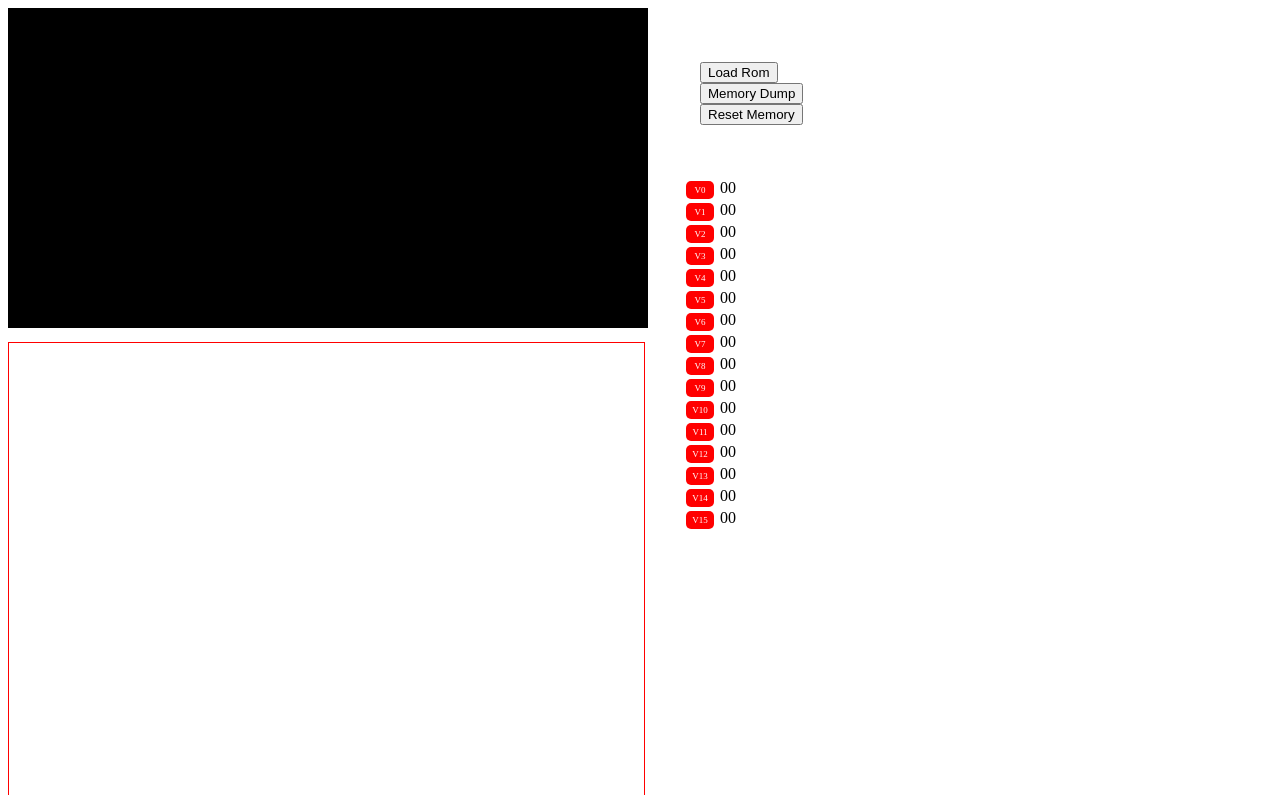
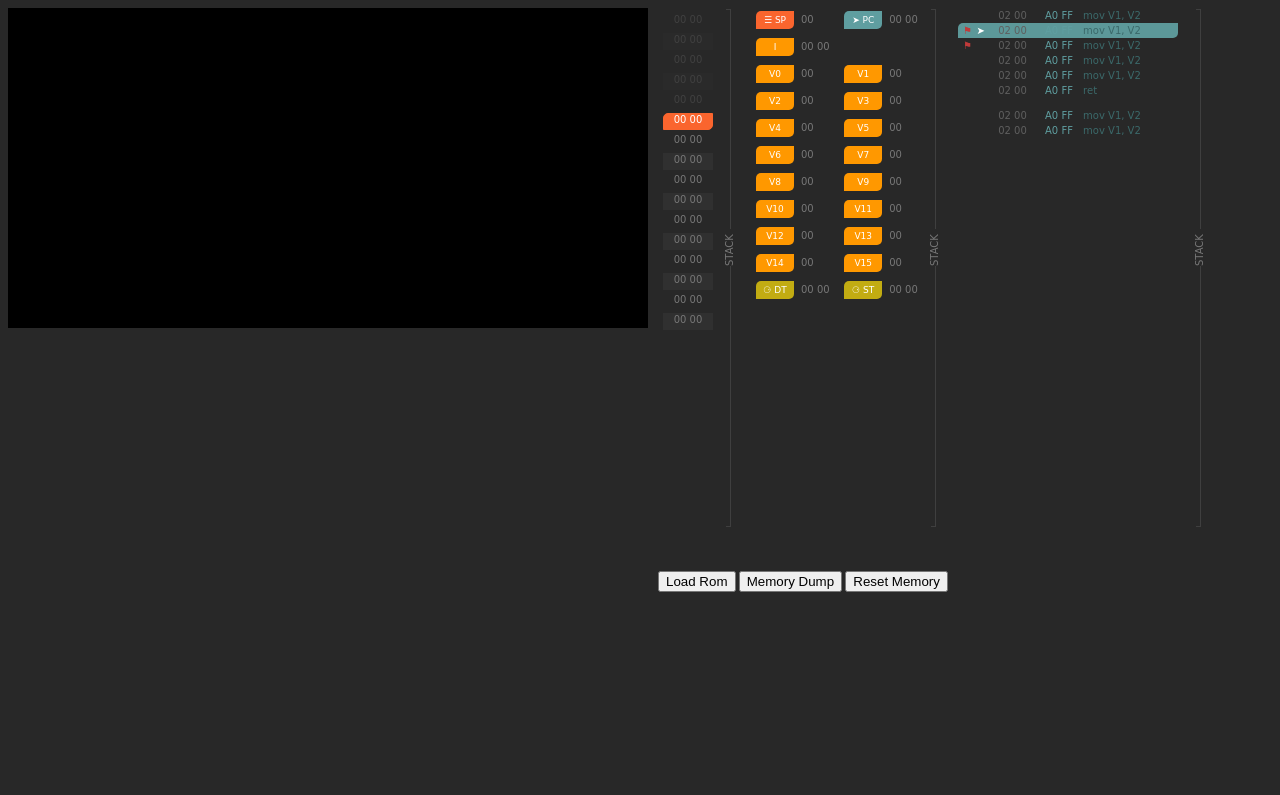
Before and after one commit to colxi/chip8-wasm, a plain HTML site: page index.html in a window 1280 px wide. Shown: the top 795 px of the page. Drawn offline with Linux system fonts and the light colour scheme; no server answers.

Commit message:
GUI implementation
- Registers visualization
- Instruction decompiler

```diff
--- a/index.html
+++ b/index.html
@@ -2,127 +2,189 @@
 <html>
 <head>
   <title></title>
-    <style>
-        #memory_output{
-            width: 625px;
-            border: 1px solid red;
-            overflow-x: auto;
-            height: 600px;
-            white-space: pre-wrap;
-            padding: 5px;
-            font-size: 10px !important;
-        }
-        #memory_output span {
-            margin-right: 5px;
-        }
-        #display{
-            width: 64px;
-            height: 32px;
-            zoom:10;
-            background: black;
-        }
-        #col-left{
-            display: inline-block;
-        }
-        #col-right{
-            display: inline-block;
-            vertical-align: top;
-            white-space: pre-wrap;
-        }
-        .regName {
-            background: red;
-            border-radius: 5px;
-            padding: 4px;
-            width: 20px;
-            display: inline-block;
-            text-align: center;
-            color: white;
-            margin: 2px;
-            font-size: 9px;
-        }
-        .reg {
-            display: inline-block;
-            white-space: normal;
-        }
-    </style>
+  <meta charset="utf-8">
+  <link rel="stylesheet" href="styles.css">
   <script src="chip8.js"></script>
 </head>
 <body>
-    <div id="col-left">
+    <div id="grid-wrapper">
         <canvas id="display"></canvas>
         <pre id="memory_output"></pre>
-    </div>
-    <div id="col-right">
-        <div id="">
+        <div id="groupInspector">
+            <div id="groupStack">
+                <div id="stack_0" class="stack-slot" disabled>00 00</div>
+                <div id="stack_1" class="stack-slot" disabled>00 00</div>
+                <div id="stack_2" class="stack-slot" disabled>00 00</div>
+                <div id="stack_3" class="stack-slot" disabled=>00 00</div>
+                <div id="stack_4" class="stack-slot" disabled>00 00</div>
+                <div id="stack_5" class="stack-slot" current>00 00</div>
+                <div id="stack_6" class="stack-slot">00 00</div>
+                <div id="stack_7" class="stack-slot">00 00</div>
+                <div id="stack_8" class="stack-slot">00 00</div>
+                <div id="stack_9" class="stack-slot">00 00</div>
+                <div id="stack_10" class="stack-slot">00 00</div>
+                <div id="stack_11" class="stack-slot">00 00</div>
+                <div id="stack_12" class="stack-slot">00 00</div>
+                <div id="stack_13" class="stack-slot">00 00</div>
+                <div id="stack_14" class="stack-slot">00 00</div>
+                <div id="stack_15" class="stack-slot">00 00</div>
+                <div class="label-group"></div>
+            </div>
+            <div id="groupRegisters">
+                <div class="reg">
+                    <span id="reg_SP" class="regName">☰ SP</span><span>00</span>
+                </div>
+                <div class="reg">
+                    <span id="reg_PC" class="regName">➤ PC</span><span>00 00</span>
+                </div>
+                <div class="reg">
+                    <span class="regName">I</span><span>00 00</span>
+                </div>
+                <br>
+
+                <div class="reg">
+                    <span class="regName">V0</span><span>00</span>
+                </div>
+                <div class="reg">
+                    <span class="regName">V1</span><span>00</span>
+                </div>
+                <div class="reg">
+                    <span class="regName">V2</span><span>00</span>
+                </div>
+                <div class="reg">
+                    <span class="regName">V3</span><span>00</span>
+                </div>
+                <div class="reg">
+                    <span class="regName">V4</span><span>00</span>
+                </div>
+                <div class="reg">
+                    <span class="regName">V5</span><span>00</span>
+                </div>
+                <div class="reg">
+                    <span class="regName">V6</span><span>00</span>
+                </div>
+                <div class="reg">
+                    <span class="regName">V7</span><span>00</span>
+                </div>
+                <div class="reg">
+                    <span class="regName">V8</span><span>00</span>
+                </div>
+                <div class="reg">
+                    <span class="regName">V9</span><span>00</span>
+                </div>
+                <div class="reg">
+                    <span class="regName">V10</span><span>00</span>
+                </div>
+                <div class="reg">
+                    <span class="regName">V11</span><span>00</span>
+                </div>
+                <div class="reg">
+                    <span class="regName">V12</span><span>00</span>
+                </div>
+                <div class="reg">
+                    <span class="regName">V13</span><span>00</span>
+                </div>
+                <div class="reg">
+                    <span class="regName">V14</span><span>00</span>
+                </div>
+                <div class="reg">
+                    <span class="regName">V15</span><span>00</span>
+                </div>
+                <div class="reg">
+                <span id="reg_DT" class="regName">⚆ DT</span><span>00 00</span>
+                </div>
+                <div class="reg">
+                    <span id="reg_ST" class="regName">⚆ ST</span><span>00 00</span>
+                </div>
+
+                <div class="label-group"></div>
+
+            </div>
+            <div id="groupInstructions">
+                <div class="row">
+                    <span class="info">
+                        <span class="breakpoint">⚑</span>
+                        <span class="current">➤</span>
+                    </span>
+                    <span class="offset">02 00</span>
+                    <span class="opcode">A0 FF</span>
+                    <span class="nemonic">mov V1, V2</span>
+                </div>
+                <div class="row" current breakpoint>
+                    <span class="info">
+                        <span class="breakpoint">⚑</span>
+                        <span class="current">➤</span>
+                    </span>
+                    <span class="offset">02 00</span>
+                    <span class="opcode">A0 FF</span>
+                    <span class="nemonic">mov V1, V2</span>
+                </div>
+                <div class="row" breakpoint>
+                    <span class="info">
+                        <span class="breakpoint">⚑</span>
+                        <span class="current">➤</span>
+                    </span>
+                    <span class="offset">02 00</span>
+                    <span class="opcode">A0 FF</span>
+                    <span class="nemonic">mov V1, V2</span>
+                </div>
+                <div class="row">
+                    <span class="info">
+                        <span class="breakpoint">⚑</span>
+                        <span class="current">➤</span>
+                    </span>
+                    <span class="offset">02 00</span>
+                    <span class="opcode">A0 FF</span>
+                    <span class="nemonic">mov V1, V2</span>
+                </div>
+                <div class="row">
+                    <span class="info">
+                        <span class="breakpoint">⚑</span>
+                        <span class="current">➤</span>
+                    </span>
+                    <span class="offset">02 00</span>
+                    <span class="opcode">A0 FF</span>
+                    <span class="nemonic">mov V1, V2</span>
+                </div>
+                <div class="row" return>
+                    <span class="info">
+                        <span class="breakpoint">⚑</span>
+                        <span class="current">➤</span>
+                    </span>
+                    <span class="offset">02 00</span>
+                    <span class="opcode">A0 FF</span>
+                    <span class="nemonic">ret</span>
+                </div>
+                <div class="row">
+                    <span class="info">
+                        <span class="breakpoint">⚑</span>
+                        <span class="current">➤</span>
+                    </span>
+                    <span class="offset">02 00</span>
+                    <span class="opcode">A0 FF</span>
+                    <span class="nemonic">mov V1, V2</span>
+                </div>
+                <div class="row">
+                    <span class="info">
+                        <span class="breakpoint">⚑</span>
+                        <span class="current">➤</span>
+                    </span>
+                    <span class="offset">02 00</span>
+                    <span class="opcode">A0 FF</span>
+                    <span class="nemonic">mov V1, V2</span>
+                </div>
+            <div class="label-group"></div>
+            </div>
+
+
+        </div>
+        <div id="control">
+            <br>
+            <br>
             <button type="button" onclick="Machine.loadROM()">Load Rom</button>
             <button type="" onclick="Machine.memoryDump()">Memory Dump</button>
             <button type="">Reset Memory</button>
         </div>
-
-        <div class="reg">
-            <span class="regName">V0</span>
-            <span>00</span>
-        </div>
-        <div class="reg">
-            <span class="regName">V1</span>
-            <span>00</span>
-        </div>
-        <div class="reg">
-            <span class="regName">V2</span>
-            <span>00</span>
-        </div>
-        <div class="reg">
-            <span class="regName">V3</span>
-            <span>00</span>
-        </div>
-        <div class="reg">
-            <span class="regName">V4</span>
-            <span>00</span>
-        </div>
-        <div class="reg">
-            <span class="regName">V5</span>
-            <span>00</span>
-        </div>
-        <div class="reg">
-            <span class="regName">V6</span>
-            <span>00</span>
-        </div>
-        <div class="reg">
-            <span class="regName">V7</span>
-            <span>00</span>
-        </div>
-        <div class="reg">
-            <span class="regName">V8</span>
-            <span>00</span>
-        </div>
-        <div class="reg">
-            <span class="regName">V9</span>
-            <span>00</span>
-        </div>
-        <div class="reg">
-            <span class="regName">V10</span>
-            <span>00</span>
-        </div>
-        <div class="reg">
-            <span class="regName">V11</span>
-            <span>00</span>
-        </div>
-        <div class="reg">
-            <span class="regName">V12</span>
-            <span>00</span>
-        </div>
-        <div class="reg">
-            <span class="regName">V13</span>
-            <span>00</span>
-        </div>
-        <div class="reg">
-            <span class="regName">V14</span>
-            <span>00</span>
-        </div>
-        <div class="reg">
-            <span class="regName">V15</span>
-            <span>00</span>
-        </div>
     </div>
 </body>
 </html>
--- /dev/null
+++ b/styles.css
@@ -0,0 +1,226 @@
+/*
+* @Author: colxi
+* @Date:   2018-02-06 18:11:53
+* @Last Modified by:   colxi
+* @Last Modified time: 2018-02-08 17:04:27
+*/
+body{
+	background: #282828;
+    color: #777777;
+    font-family: cursive;
+    font-size: 10px;
+    top: 0px;
+    position: absolute;
+    bottom: 0px;
+    user-select: none;
+}
+
+body *{ cursor: default;}
+
+.label-group{
+	position: absolute;
+    top: 1px;
+    bottom: 12px;
+    right: -8px;
+    width: 4px;
+    border-top: 1px solid;
+    border-right: 1px solid;
+    border-bottom: 1px solid;
+    border-color: #3f3f3f;
+}
+
+.label-group:after{
+	content: "STACK";
+    display: block;
+    transform: rotate(-90deg);
+    position: relative;
+    top: 45%;
+    background-color: #282828;
+    width: 37px;
+    left: -15px;
+}
+#grid-wrapper{
+    display: grid;
+    grid-template-columns: 1fr 1fr;
+    grid-gap: 10px;
+    position: relative;
+    height: 100%;
+}
+#groupInspector{
+	display: grid;
+    grid-template-columns: 80px 190px 250px;
+    grid-gap: 15px;
+    grid-column: 2;
+    grid-row: 1;
+}
+
+#display{
+    width: 64px;
+    height: 32px;
+    zoom:10;
+    background: black;
+    grid-column: 1;
+    grid-row: 1;
+}
+
+#memory_output{
+    grid-column: 1;
+    grid-row: 2;
+    font-family: monospace;
+    overflow-x: auto;
+    white-space: pre-wrap;
+    padding: 5px;
+    font-size: 10px !important;
+}
+
+#groupStack{
+	position: relative;
+	grid-column: 1;
+    grid-row: 1;
+    padding: 5px;
+    margin-right: 15px;
+    padding-right: 10px;
+}
+
+.stack-slot {
+    margin-bottom: 3px;
+    text-align: center;
+    background: #3d3d3d61;
+    height: 15px;
+    border: 1px solid transparent;
+}
+
+.stack-slot:nth-child(odd) {
+    background: transparent;
+}
+
+.stack-slot[current]{
+    border: 1px solid #fa652e;
+    background: #fa652e;
+    color:white;
+    border-radius: 5px 0;
+}
+
+.stack-slot[disabled] {
+    opacity: .3;
+}
+
+#groupRegisters{
+	position: relative;
+	grid-column: 2;
+    grid-row: 1;
+    margin-right: 15px;
+}
+
+.regName {
+    background: #FF9800;
+    border-radius: 5px 0;
+    padding: 4px;
+    width: 30px;
+    display: inline-block;
+    text-align: center;
+    color: white;
+    margin: 3px;
+    font-size: 9px;
+    margin-right: 7px;
+}
+.reg {
+    display: inline-block;
+    white-space: normal;
+    width: 85px;
+    margin-bottom: 3px;
+}
+#reg_SP{ background:#fa652e;}
+
+#reg_PC{ background: cadetblue;}
+
+#reg_I{ background: #7a7a0f;}
+
+#reg_DT{ background: #c2ac12; }
+
+#reg_ST{ background: #c2ac12; }
+
+
+
+/* INSTRUCTION ROW */
+
+#groupInstructions{
+	grid-column: 3;
+    grid-row: 1;
+    position: relative;
+    margin-right: 15px;
+}
+#groupInstructions > .row{
+    padding: 2px;
+    border-radius: 5px 0;
+    margin-right: 15px;
+}
+
+#groupInstructions > .row[current]{ background: #5c9899 !important; }
+#groupInstructions > .row[return] { margin-bottom: 10px; }
+
+#groupInstructions > .row:hover{ background: #323131; }
+
+#groupInstructions > .row:hover > .info > .current,
+#groupInstructions > .row:hover > .info > .breakpoint {
+	opacity:1;
+	color: #544e47;
+}
+
+
+#groupInstructions > .row > .info{
+    display: inline-block;
+    width: 30px;
+}
+
+#groupInstructions > .row > .info > .breakpoint{
+    opacity:0;
+    padding-left:3px;
+    padding-right: 3px;
+    cursor:pointer;
+}
+#groupInstructions > .row > .info > .breakpoint:hover{
+	opacity:1;
+	color:white;
+}
+#groupInstructions > .row[breakpoint] > .info > .breakpoint{
+	opacity:1;
+    color: #c03a3a !important;
+}
+
+#groupInstructions > .row > .info > .current {
+    opacity:0;
+    float: right;
+    padding-right: 5px;
+	cursor:pointer;
+}
+#groupInstructions > .row > .info >.current:hover{
+	opacity:1;
+	color:white;
+}
+#groupInstructions > .row[current] > .info > .current{
+	opacity:1;
+    color:white !important;
+}
+
+
+
+#groupInstructions >.row > .offset {
+    margin-right: 15px;
+    margin-left: 5px;
+    color: #5f5f5f;
+}
+
+#groupInstructions > .row > .opcode {
+    color: cadetblue;
+    margin-right: 7px;
+}
+
+#groupInstructions > .row > .nemonic {
+    color: #3b696a;
+}
+
+#control{
+	grid-column: 2;
+    grid-row: 2;
+}
```
Also changed, not shown: 1 other file.
